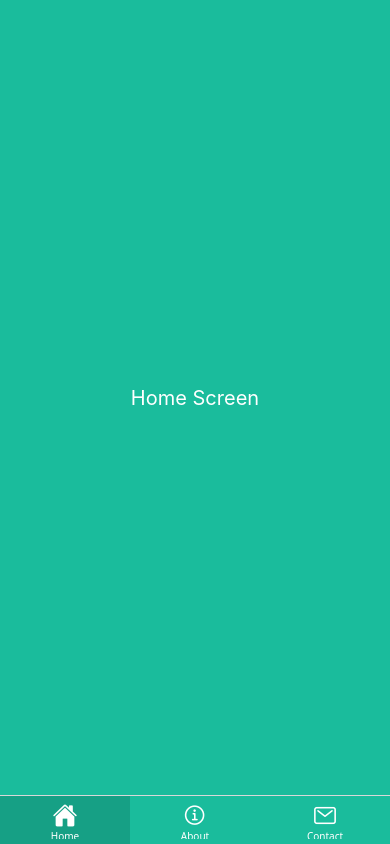
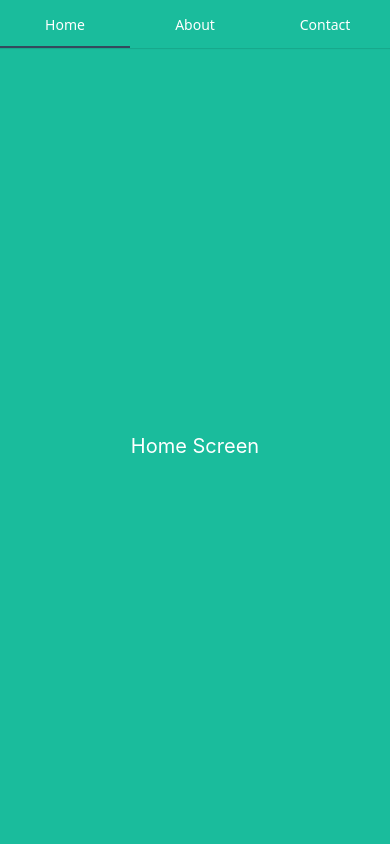
Before and after one commit to abhijitsinha-dev/react-native, a React Native app: screen / in a window 390 px wide. Built offline with nearby package versions, Linux system fonts and the light colour scheme.

Commit message:
Top Tab Navigation Complete

```diff
--- a/App.jsx
+++ b/App.jsx
@@ -1,41 +1,26 @@
 import React from 'react';
-import {createBottomTabNavigator} from '@react-navigation/bottom-tabs';
 import {NavigationContainer} from '@react-navigation/native';
+import {createMaterialTopTabNavigator} from '@react-navigation/material-top-tabs';
 import Icon from 'react-native-vector-icons/Ionicons';
 import Home from './src/navigation/Home';
 import About from './src/navigation/About';
 import Contact from './src/navigation/Contact';
+import {Platform, StatusBar, Text, View} from 'react-native';
 
-const Tab = createBottomTabNavigator();
-
-const setTabIcon = (routeName, focused, color, size) => {
-  let iconname;
-
-  if (routeName === 'Home') {
-    iconname = focused ? 'home' : 'home-outline';
-  } else if (routeName === 'About') {
-    iconname = focused ? 'information-circle' : 'information-circle-outline';
-  } else if (routeName === 'Contact') {
-    iconname = focused ? 'mail' : 'mail-outline';
-  }
-
-  return <Icon name={iconname} color={color} size={size} />;
-};
+const Tab = createMaterialTopTabNavigator();
 
 const App = () => {
   return (
     <NavigationContainer>
       <Tab.Navigator
         screenOptions={({route}) => ({
-          headerTitle: '',
-          headerTransparent: true,
-          tabBarInactiveBackgroundColor: '#1abc9c',
-          tabBarInactiveTintColor: 'white',
-          tabBarActiveBackgroundColor: '#16a085',
-          tabBarActiveTintColor: 'white',
+          tabBarStyle: {
+            backgroundColor: '#1abc9c',
+            paddingTop: Platform.OS === 'android' ? StatusBar.currentHeight : 0,
+          },
+          tabBarLabelStyle: {color: 'white'},
+          tabBarIndicatorStyle: {backgroundColor: '#34495e'},
           sceneStyle: {backgroundColor: '#1abc9c'},
-          tabBarIcon: ({focused, color, size}) =>
-            setTabIcon(route.name, focused, color, size),
         })}>
         <Tab.Screen name="Home" component={Home} />
         <Tab.Screen name="About" component={About} />
--- a/package.json
+++ b/package.json
@@ -12,11 +12,13 @@
   "dependencies": {
     "@react-navigation/bottom-tabs": "^7.3.13",
     "@react-navigation/drawer": "^7.3.12",
+    "@react-navigation/material-top-tabs": "^7.2.13",
     "@react-navigation/native": "^7.1.9",
     "@react-navigation/native-stack": "^7.3.13",
     "react": "19.0.0",
     "react-native": "0.79.2",
     "react-native-gesture-handler": "^2.25.0",
+    "react-native-pager-view": "^6.8.1",
     "react-native-reanimated": "^3.17.5",
     "react-native-safe-area-context": "^5.4.1",
     "react-native-screens": "^4.11.0",
```
Also changed, not shown: 1 other file (tests, documents, lock files or other folders).
